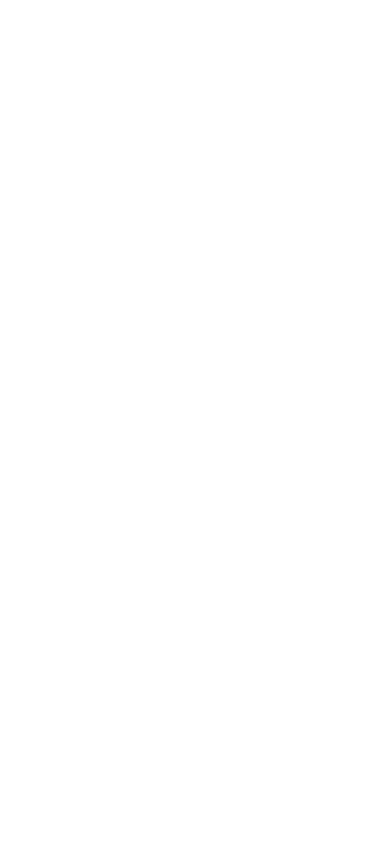
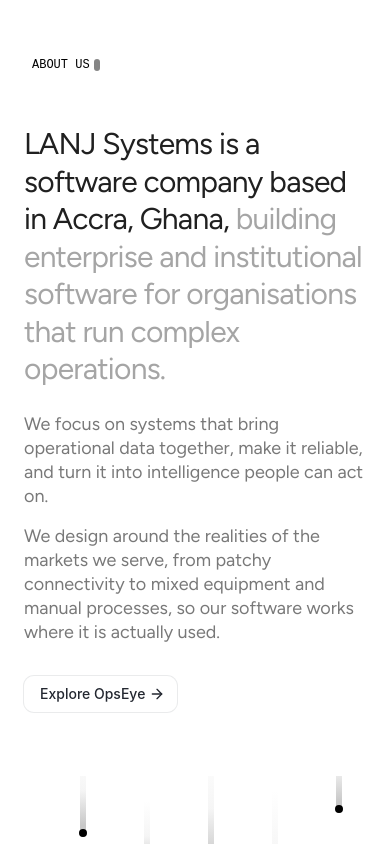
Before and after one commit to Adaaego/LANJ-SYSTEMS, a React (Vite) app: page / in a window 390 px wide. Shown: the part 1160-2004 px from the top of the page. Before the commit the page ends 1144 px from the top, so only its background shows below. Built offline with nearby package versions, Linux system fonts and the light colour scheme.

Commit message:
feat: implement responsive About section with animated data visualization

```diff
--- /dev/null
+++ b/src/components/About.jsx
@@ -0,0 +1,238 @@
+
+import { useEffect, useState } from "react";
+import { motion } from "framer-motion";
+import { ArrowRight } from "lucide-react";
+
+// Seeded random generator for consistent animation positions
+const createSeededRandom = (initialSeed) => {
+  let seed = initialSeed;
+
+  return () => {
+    seed = (seed * 16807) % 2147483647;
+    return (seed - 1) / 2147483646;
+  };
+};
+
+const generateDataPoints = () => {
+  const random = createSeededRandom(42);
+  const points = [];
+  const baseLeft = 1;
+  const spacing = 32;
+
+  for (let i = 0; i < 50; i++) {
+    const direction = i % 2 === 0 ? "down" : "up";
+    const height = Math.floor(random() * 120) + 88;
+    const top =
+      direction === "down"
+        ? random() * 150 + 250
+        : random() * 100 - 80;
+
+    points.push({
+      id: i,
+      left: baseLeft + i * spacing,
+      top,
+      height,
+      direction,
+      delay: i * 0.035,
+    });
+  }
+
+  return points;
+};
+
+const dataPoints = generateDataPoints();
+
+const barGradient =
+  "rgb(200, 200, 200) 0%, rgb(200, 200, 200) 10%, rgba(160, 160, 160, 0.1) 40%, rgba(160, 160, 160, 0) 75%";
+
+const About = () => {
+  const [isVisible, setIsVisible] = useState(false);
+  const [typingComplete, setTypingComplete] = useState(false);
+
+  useEffect(() => {
+    setIsVisible(true);
+
+    const timer = setTimeout(() => {
+      setTypingComplete(true);
+    }, 1000);
+
+    return () => clearTimeout(timer);
+  }, []);
+
+  return (
+    <section
+      id="about"
+      className="w-full overflow-hidden bg-white scroll-mt-20"
+    >
+      <div className="mx-auto max-w-7xl px-6 lg:px-8 py-24 pt-16">
+        <div className="grid grid-cols-12 gap-5 gap-y-16">
+
+          {/* Left Content */}
+          <div className="col-span-12 md:col-span-6 relative z-10">
+
+            {/* Animated Section Label */}
+            <div
+              className="relative h-6 inline-flex items-center font-mono uppercase text-xs text-black mb-12 px-2"
+              style={{
+                fontFamily:
+                  "'Geist Mono', ui-monospace, monospace",
+              }}
+            >
+              <div className="flex items-center gap-0.5 overflow-hidden">
+                <motion.span
+                  initial={{ width: 0 }}
+                  animate={{ width: "auto" }}
+                  transition={{
+                    duration: 0.8,
+                    ease: "easeOut",
+                  }}
+                  className="block whitespace-nowrap overflow-hidden text-black relative z-10"
+                >
+                  About us
+                </motion.span>
+
+                <motion.span
+                  initial={{ opacity: 0 }}
+                  animate={{
+                    opacity: typingComplete
+                      ? [1, 0, 1, 0]
+                      : 0,
+                  }}
+                  transition={{
+                    duration: 1,
+                    repeat: Infinity,
+                    ease: "linear",
+                  }}
+                  className="block w-1.5 h-3 bg-black ml-0.5 relative z-10 rounded-sm"
+                />
+              </div>
+            </div>
+
+            {/* Main Heading */}
+            <h2
+              className="text-3xl sm:text-[40px] font-normal leading-tight tracking-tight text-[#202020] mb-6"
+              style={{
+                fontFamily: "Figtree, sans-serif",
+                fontWeight: 400,
+              }}
+            >
+              LANJ Systems is a software company based in
+              Accra, Ghana,{" "}
+              <span className="opacity-40">
+                building enterprise and institutional software
+                for organisations that run complex operations.
+              </span>
+            </h2>
+
+            {/* Description */}
+            <div
+              className="flex flex-col gap-4"
+              style={{
+                fontFamily: "Figtree, sans-serif",
+              }}
+            >
+              <p className="text-lg leading-6 text-[#202020] opacity-60 m-0">
+                We focus on systems that bring operational data
+                together, make it reliable, and turn it into
+                intelligence people can act on.
+              </p>
+
+              <p className="text-lg leading-6 text-[#202020] opacity-60 m-0">
+                We design around the realities of the markets
+                we serve, from patchy connectivity to mixed
+                equipment and manual processes, so our software
+                works where it is actually used.
+              </p>
+            </div>
+
+            {/* Explore Button */}
+            <a
+              href="#products"
+              className="relative inline-flex justify-center items-center leading-4 text-center cursor-pointer whitespace-nowrap outline-none font-medium h-9 text-[#232730] bg-white/50 backdrop-blur-sm shadow-[0_1px_1px_0_rgba(255,255,255,0),0_0_0_1px_rgba(87,90,100,0.12)] transition-all duration-200 ease-in-out rounded-lg px-4 mt-8 text-sm group hover:shadow-[0_1px_2px_0_rgba(0,0,0,0.05),0_0_0_1px_rgba(87,90,100,0.18)]"
+            >
+              <span className="relative z-10 flex items-center gap-1">
+                Explore OpsEye
+
+                <ArrowRight className="w-4 h-4 -mr-1 transition-transform duration-150 group-hover:translate-x-1" />
+              </span>
+            </a>
+          </div>
+
+          {/* Right Animated Data Visualization */}
+          <div
+            className="col-span-12 md:col-span-6"
+            aria-hidden="true"
+          >
+            <div className="relative w-full h-[416px] overflow-hidden">
+              <div className="absolute top-0 left-1/2 -translate-x-1/2 w-[680px] h-[416px] pointer-events-none">
+                <div className="relative w-full h-full">
+
+                  {dataPoints.map((point) => (
+                    <motion.div
+                      key={point.id}
+                      initial={{
+                        opacity: 0,
+                        height: 0,
+                      }}
+                      animate={
+                        isVisible
+                          ? {
+                              opacity: [0, 1, 1],
+                              height: [
+                                0,
+                                point.height,
+                                point.height,
+                              ],
+                            }
+                          : {}
+                      }
+                      transition={{
+                        duration: 2,
+                        delay: point.delay,
+                        ease: [0.5, 0, 0.01, 1],
+                      }}
+                      className="absolute w-1.5 rounded-[3px]"
+                      style={{
+                        left: `${point.left}px`,
+                        top: `${point.top}px`,
+                        background:
+                          point.direction === "down"
+                            ? `linear-gradient(${barGradient})`
+                            : `linear-gradient(to top, ${barGradient})`,
+                      }}
+                    >
+                      {/* Animated Dot */}
+                      <motion.div
+                        initial={{ opacity: 0 }}
+                        animate={
+                          isVisible
+                            ? { opacity: [0, 1] }
+                            : {}
+                        }
+                        transition={{
+                          duration: 0.3,
+                          delay: point.delay + 1.7,
+                        }}
+                        className="absolute -left-[1px] w-2 h-2 bg-black rounded-full"
+                        style={{
+                          top:
+                            point.direction === "down"
+                              ? "0px"
+                              : `${point.height - 8}px`,
+                        }}
+                      />
+                    </motion.div>
+                  ))}
+
+                </div>
+              </div>
+            </div>
+          </div>
+
+        </div>
+      </div>
+    </section>
+  );
+};
+
+export default About;
--- a/src/pages/landing-page.jsx
+++ b/src/pages/landing-page.jsx
@@ -1,11 +1,13 @@
 import Nav from "../components/NavBar"
 import Hero from "../components/Hero";
+import About from "../components/About";
 
 const LandingPage = () =>{
     return(
         <div>
             <Nav/>
             <Hero/>
+            <About/>
 
         </div>
     )
```
